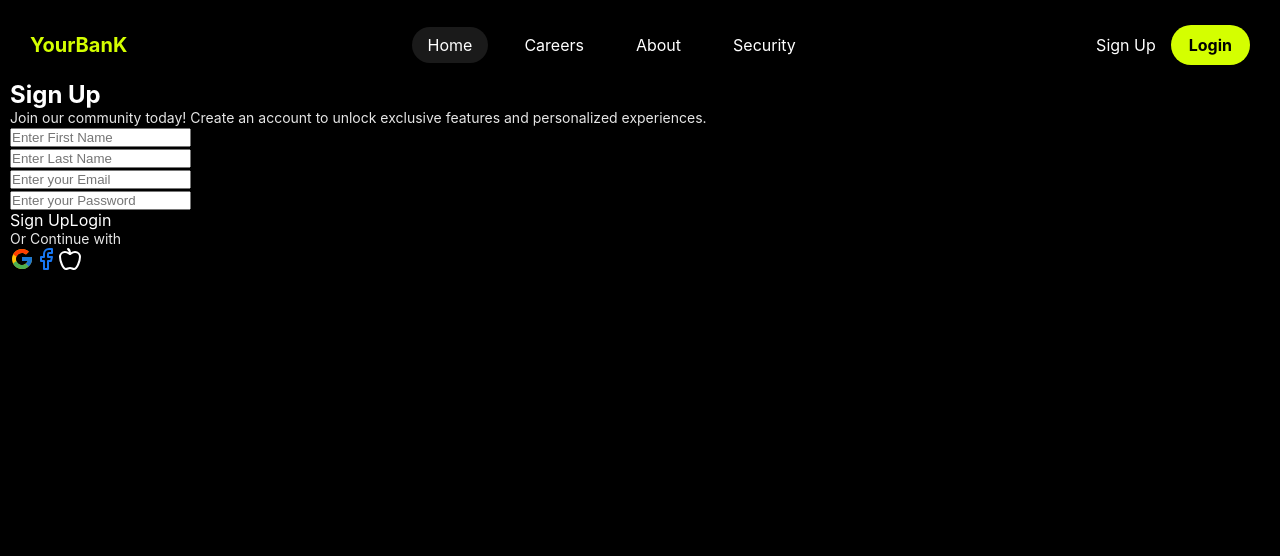
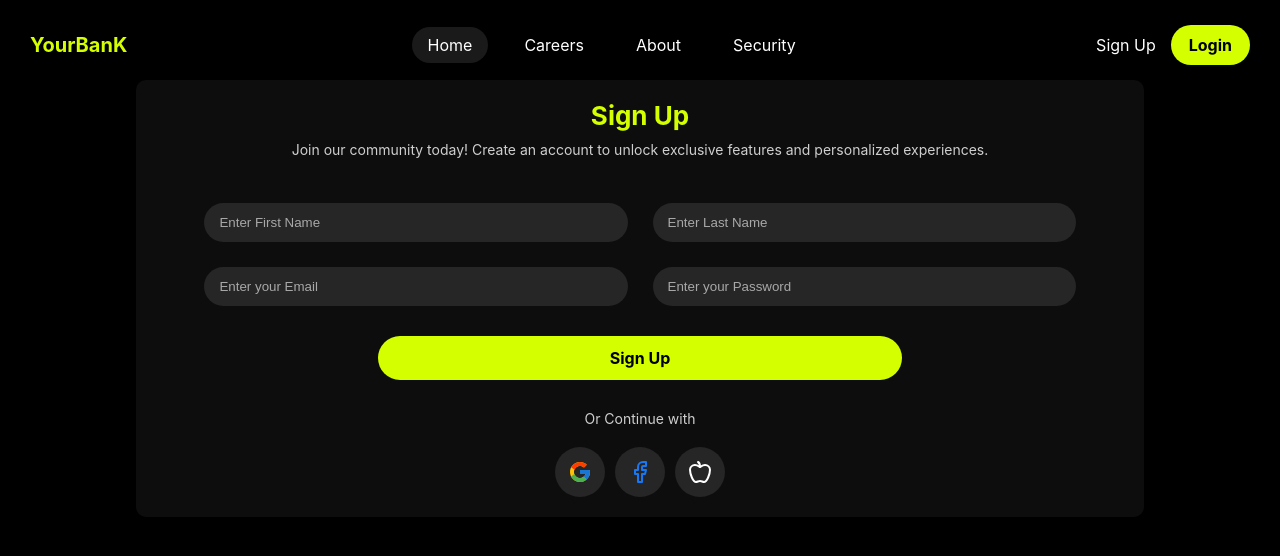
Before and after one commit to Tornik2/X, a Next.js app: page /register in a window 1280 px wide. Shown: the top 556 px of the page. Built offline with nearby package versions, Linux system fonts and the light colour scheme.

Commit message:
style register page

```diff
--- a/app/register/page.js
+++ b/app/register/page.js
@@ -1,6 +1,6 @@
-import "./register.css";
-import { FcGoogle } from "react-icons/fc";
-import { Facebook, Apple } from "lucide-react";
+import "./register.css"; // Import styles
+import { FcGoogle } from "react-icons/fc"; // Google icon
+import { Facebook, Apple } from "lucide-react"; // Facebook & Apple icons from Lucide
 
 export default function RegisterPage() {
   return (
@@ -10,21 +10,25 @@ export default function RegisterPage() {
         Join our community today! Create an account to unlock exclusive features and personalized experiences.
       </p>
 
+      <div className="input-row">
         <div className="input-group">
           <input type="text" placeholder="Enter First Name" />
         </div>
         <div className="input-group">
           <input type="text" placeholder="Enter Last Name" />
         </div>
+      </div>
+
+      <div className="input-row">
         <div className="input-group">
           <input type="email" placeholder="Enter your Email" />
         </div>
         <div className="input-group">
           <input type="password" placeholder="Enter your Password" />
         </div>
+      </div>
 
       <button className="primary-button">Sign Up</button>
-      <button className="secondary-button">Login</button>
 
       <p className="or-text">Or Continue with</p>
 
--- a/app/register/register.css
+++ b/app/register/register.css
@@ -0,0 +1,141 @@
+.register-container {
+    display: flex;
+    flex-direction: column;
+    align-items: center;
+    text-align: center;
+    padding: 20px;
+    color: white;
+    background: black;
+  }
+
+  .register-title {
+    font-size: 26px;
+    font-weight: bold;
+    color: #d4ff00;
+    margin-bottom: 10px;
+  }
+
+  .register-subtitle {
+    font-size: 14px;
+    margin-bottom: 40px;
+    opacity: 0.8;
+}
+
+  .input-group {
+    width: 100%;
+    max-width: 400px;
+    margin-bottom: 15px;
+    position: relative;
+  }
+
+  .input-group input {
+    width: 100%;
+    padding: 12px;
+    border-radius: 25px;
+    border: none;
+    background: rgba(255, 255, 255, 0.1);
+    color: white;
+    outline: none;
+    padding-left: 15px;
+  }
+
+  .input-group input::placeholder {
+    color: rgba(255, 255, 255, 0.6);
+  }
+
+  .input-row {
+    display: flex;
+    flex-direction: column;
+    gap: 15px;
+    width: 90%;
+    margin: 5px;
+  }
+
+  @media (min-width: 768px) {
+    .input-row {
+      flex-direction: row;
+      gap: 25px;
+    }
+
+    .input-group {
+      max-width: 100%;
+      flex: 1;
+    }
+  }
+
+  /* Buttons */
+  .primary-button {
+    margin-top: 10px;
+    width: 100%;
+    max-width: 300px;
+    padding: 12px;
+    background: #d4ff00;
+    color: black;
+    font-weight: bold;
+    border-radius: 25px;
+    cursor: pointer;
+    margin-bottom: 10px;
+    border: none;
+  }
+
+  .secondary-button {
+    width: 100%;
+    max-width: 300px;
+    padding: 12px;
+    background: rgba(255, 255, 255, 0.1);
+    color: white;
+    font-weight: bold;
+    border-radius: 25px;
+    cursor: pointer;
+    text-align: center;
+    display: inline-block;
+    text-decoration: none;
+    margin-bottom: 20px;
+  }
+
+  .or-text {
+    font-size: 14px;
+    margin: 20px 0;
+    opacity: 0.8;
+  }
+
+  .social-buttons {
+    display: flex;
+    gap: 10px;
+  }
+
+  .social-icon {
+    width: 50px;
+    height: 50px;
+    background: rgba(255, 255, 255, 0.1);
+    display: flex;
+    align-items: center;
+    justify-content: center;
+    border-radius: 50%;
+    color: white;
+    font-size: 24px;
+    cursor: pointer;
+    border: none;
+  }
+
+  @media (min-width: 768px) {
+    .register-container {
+      max-width: 80%;
+      margin: auto;
+      border-radius: 10px;
+      background: rgba(255, 255, 255, 0.05);
+    }
+
+    .input-group {
+      max-width: 100%;
+    }
+
+    .primary-button,
+    .secondary-button {
+      max-width: 500px;
+    }
+
+    .social-buttons {
+      justify-content: center;
+    }
+  }
```
Lines whose indentation alone changed are shown as unchanged.
